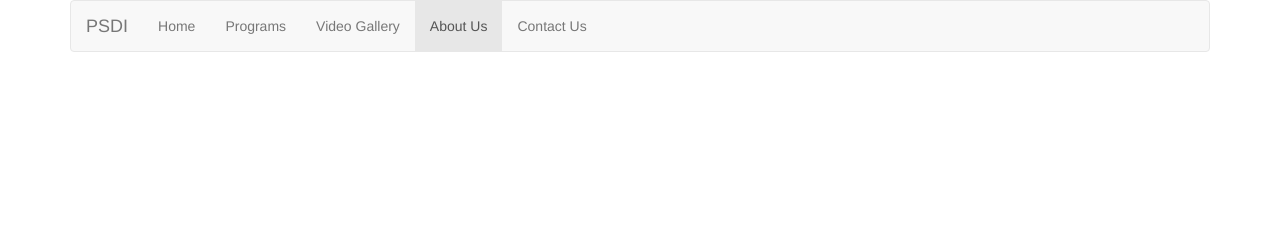
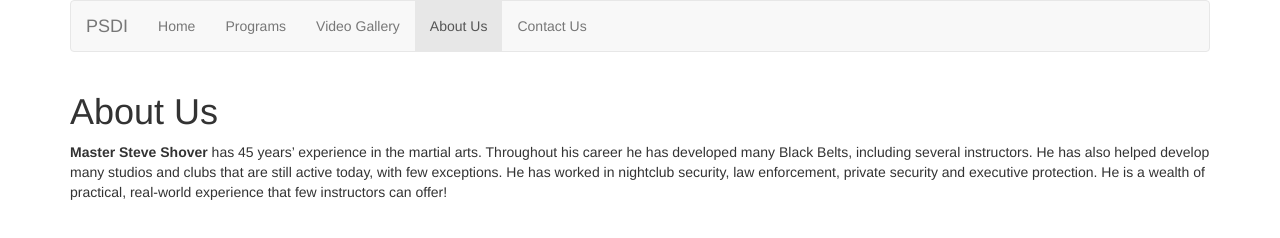
Before and after one commit to jsbUSMC/psdi, a plain HTML site: page about_us.html in a window 1280 px wide. Drawn offline with nearby package versions, Linux system fonts and the light colour scheme.

Commit message:
added info to about us

```diff
--- a/about_us.html
+++ b/about_us.html
@@ -47,5 +47,13 @@
                 </div>
             </nav>
         </div>
+        <div class="container">
+            <h1>About Us</h1>
+            <p>
+                <strong>Master Steve Shover</strong> has 45 years’ experience in the martial arts. Throughout his career he has developed many Black Belts, including several instructors.
+                He has also helped develop many studios and clubs that are still active today, with few exceptions. He has worked in nightclub security, law enforcement,
+                private security and executive protection. He is a wealth of practical, real-world experience that few instructors can offer!
+            </p>
+        </div>
     </body>
 </html>
```
